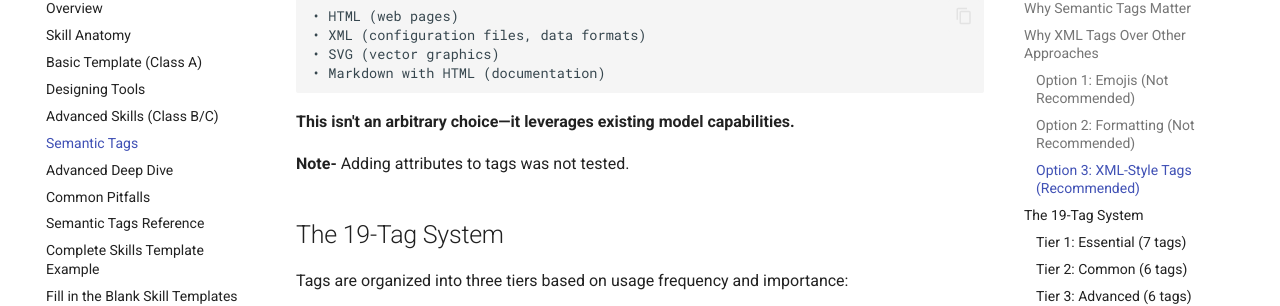
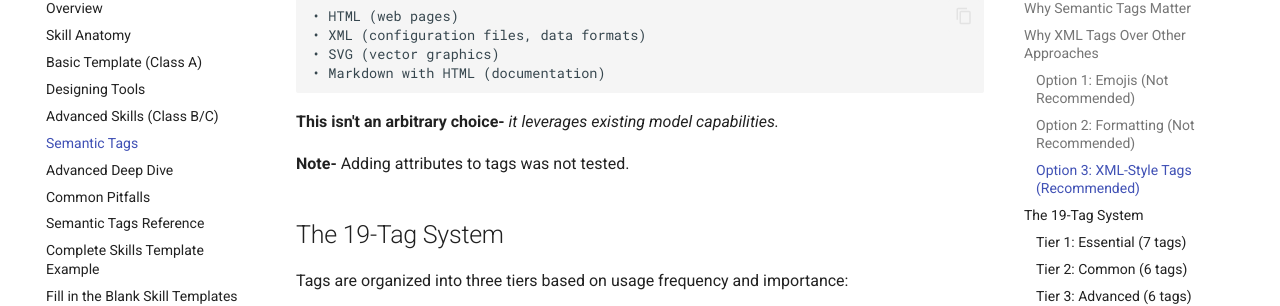
Before and after one commit to ArchieCur/ai-system-design, an MkDocs documentation site: the page built from docs/skills/Skills_1.4_Semantic_Tags.md, in a window 1280 px wide and 900 px high, scrolled down 2013 px. Shown: the part 148-454 px from the top of the window. Built offline with MkDocs 1.6.1 and Material for MkDocs 9.7.7, drawn with Linux system fonts in a browser that asks for light colours; comment, search, counter and statistics services are not loaded.

````diff
--- a/docs/skills/Skills_1.4_Semantic_Tags.md
+++ b/docs/skills/Skills_1.4_Semantic_Tags.md
@@ -101,7 +101,7 @@ Measure before optimizing:
 • SVG (vector graphics)
 • Markdown with HTML (documentation)
 ```
-**This isn't an arbitrary choice—it leverages existing model capabilities.**
+**This isn't an arbitrary choice-** *it leverages existing model capabilities.*
 
 **Note-** Adding attributes to tags was not tested.
 
````
